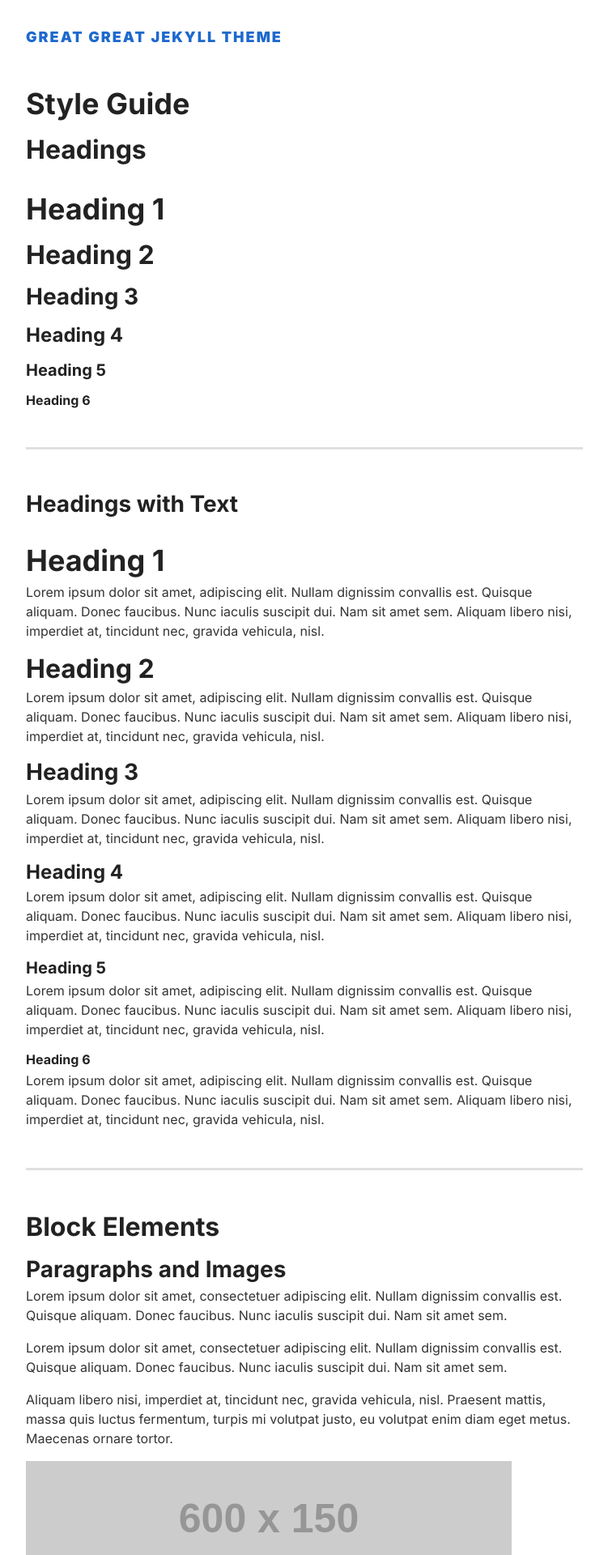
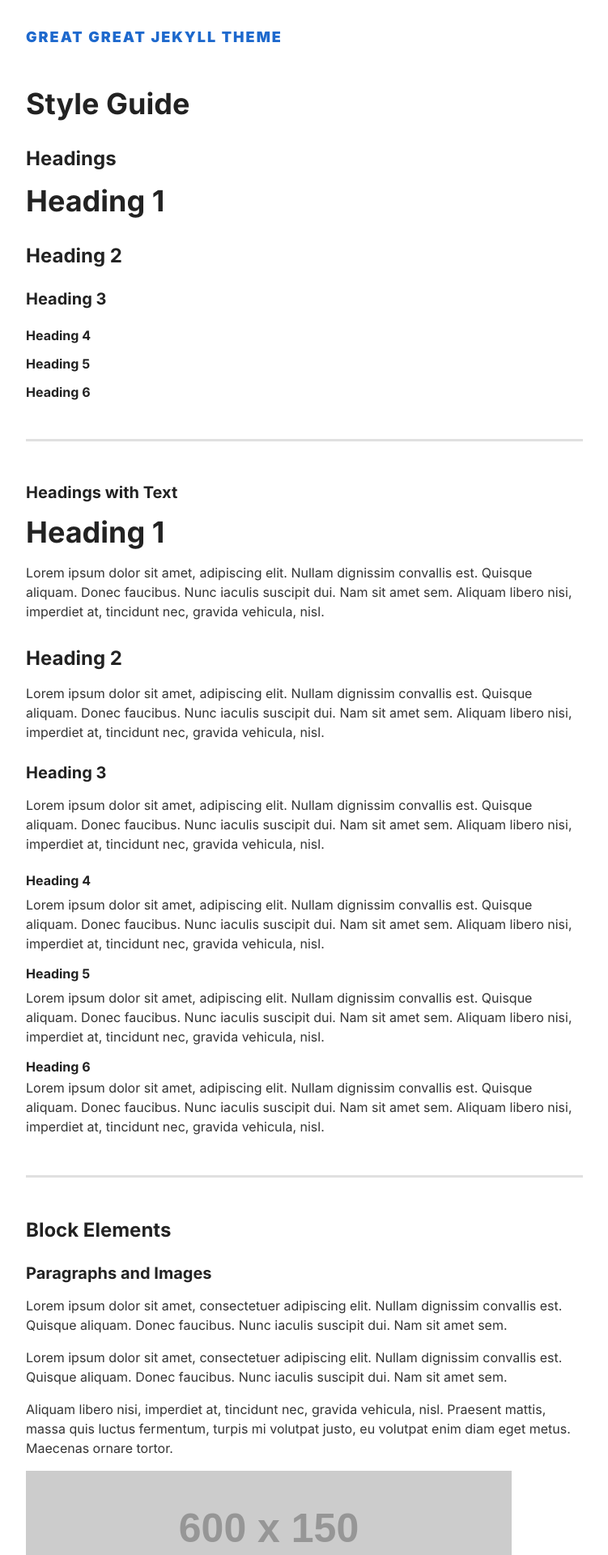
Before and after one commit to double-great/theme, a Jekyll site: the page built from index.html, in a window 1280 px wide. Shown: the top 1920 px of the page at 81% size, without its empty margins (264-1015 px from the left). Built offline with Jekyll 4.4.1, drawn with Linux system fonts in a browser that asks for light colours.

```diff
--- a/_sass/_base.scss
+++ b/_sass/_base.scss
@@ -75,8 +75,7 @@ h5,
 %h5,
 h6,
 %h6 {
-  margin-top: 1rem;
-  margin-bottom: 0;
+  margin-bottom: 1rem;
   color: $color-text-heading;
   font-weight: $font-weight-bold;
   font-family: $font-body;
@@ -90,32 +89,40 @@ h6,
 
 h1,
 %h1 {
-  margin-top: 2rem;
+  margin-top: 0;
   font-size: 2.25rem;
 }
 
 h2,
 %h2 {
-  font-size: 2rem;
+  margin-top: 2rem;
+  font-size: 1.5rem;
 }
 
 h3,
 %h3 {
-  font-size: 1.75rem;
+  margin-top: 1.6rem;
+  font-size: 1.25rem;
 }
 
 h4,
 %h4 {
-  font-size: 1.5rem;
+  margin-top: 1.5rem;
+  margin-bottom: 0.5rem;
+  font-size: 1rem;
 }
 
 h5,
 %h5 {
-  font-size: 1.25rem;
+  margin-top: 1rem;
+  margin-bottom: 0.5rem;
+  font-size: 1rem;
 }
 
 h6,
 %h6 {
+  margin-top: 1rem;
+  margin-bottom: 0;
   font-size: 1rem;
 }
 
--- a/_sass/_home.scss
+++ b/_sass/_home.scss
@@ -13,6 +13,8 @@
   }
   h2 {
     font-size: 1.25rem;
+    margin-bottom: 0;
+    margin-top: 0;
   }
 }
 
--- a/_sass/_junkdrawer.scss
+++ b/_sass/_junkdrawer.scss
@@ -231,10 +231,6 @@
 .post-header {
   margin-top: 1rem;
   margin-bottom: 1rem;
-  h1 {
-    margin-top: 0;
-    margin-bottom: 0;
-  }
 
   .post-meta {
     margin-bottom: 0.25rem;
```
Also changed, not shown: post.md (added, +31 -0 lines).
